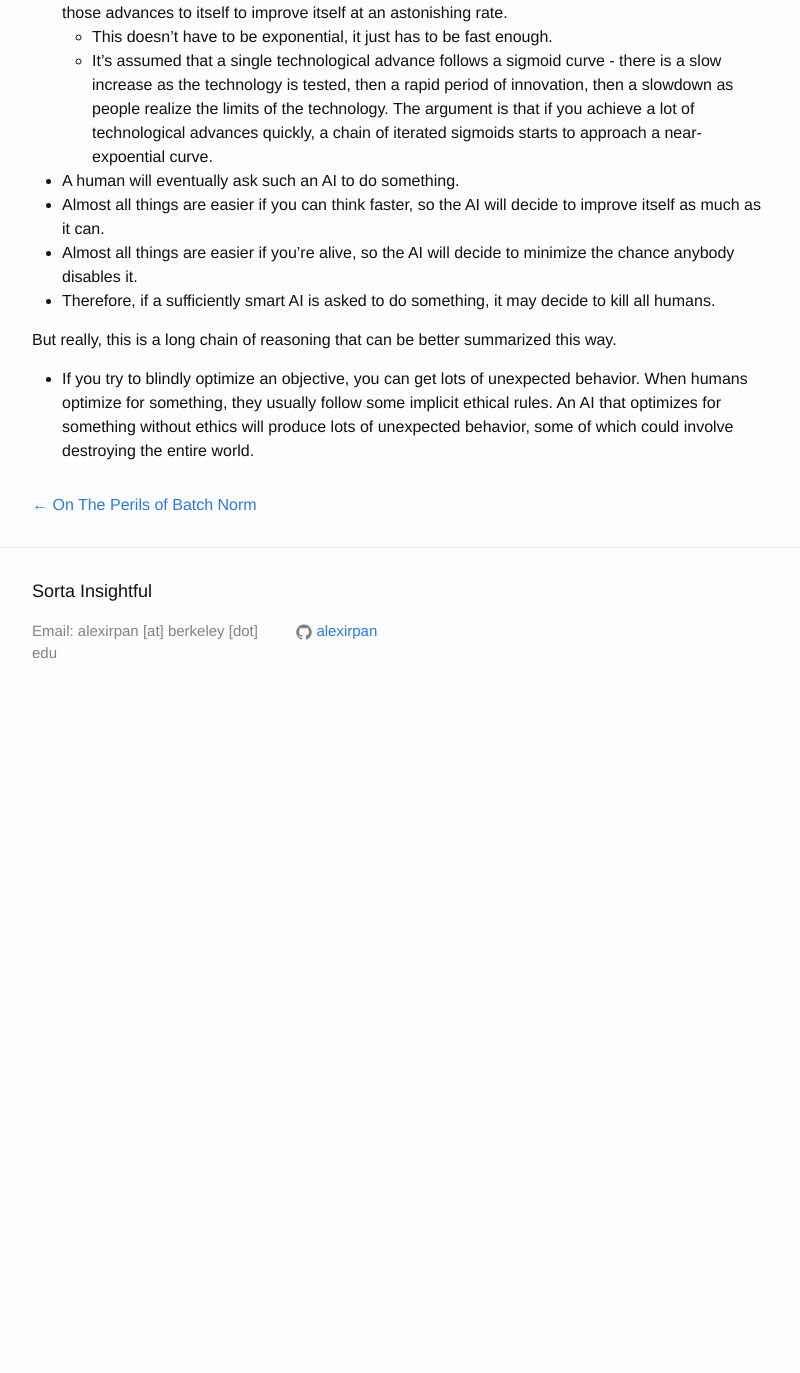
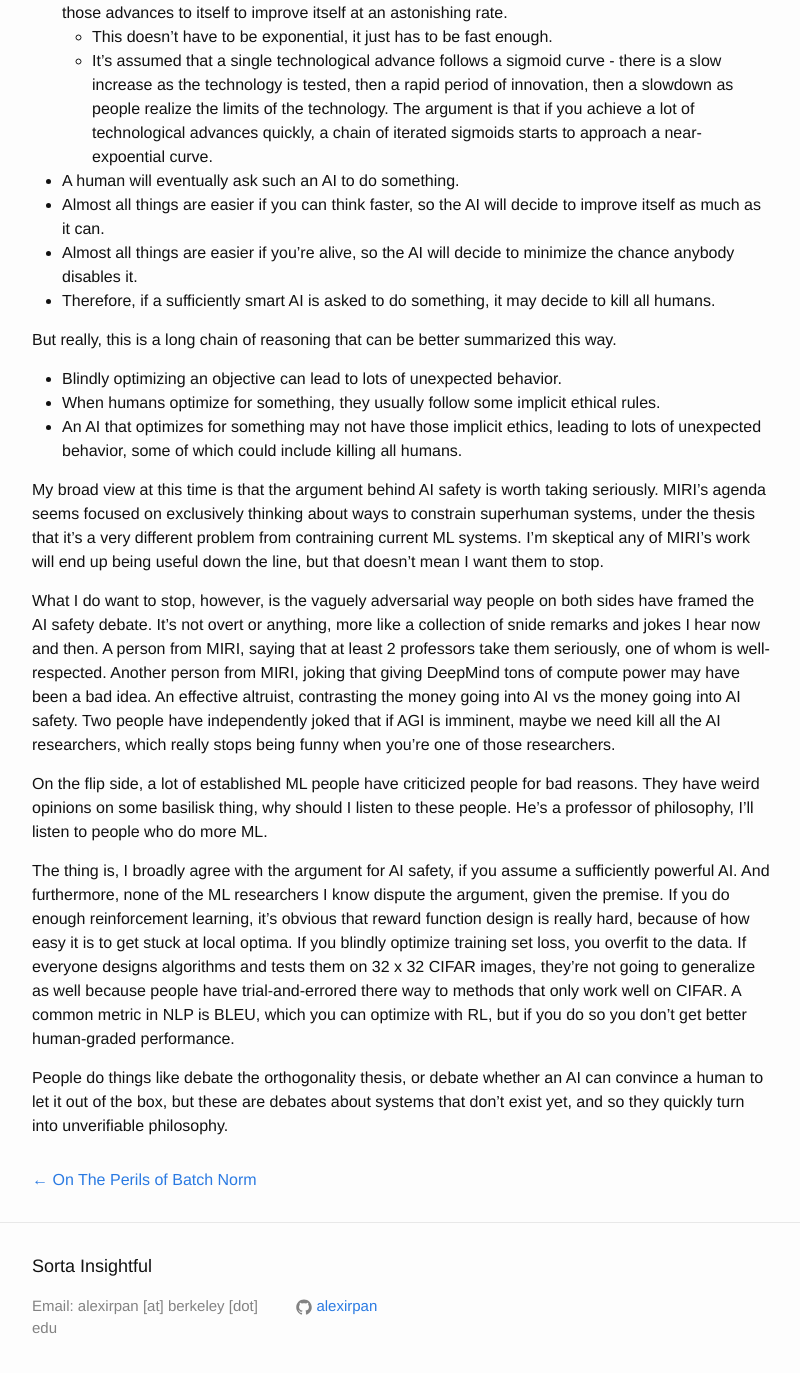
Before and after one commit to alexirpan/alexirpan.github.io, a Jekyll site: the page built from _posts/2017-05-02-ai-safety.markdown, in a window 1280 px wide and 1400 px high, scrolled down 3078 px. Shown: the top 1373 px of the window, without its empty margins (238-1038 px from the left). Built offline with Jekyll 4.4.1, drawn with Linux system fonts in a browser that asks for light colours; nearby versions of some CDN libraries; before the commit the page ends 3803 px from its top, so only the background shows below that.

Commit message:
Wrting on the BART

```diff
--- a/_posts/2017-05-02-ai-safety.markdown
+++ b/_posts/2017-05-02-ai-safety.markdown
@@ -191,8 +191,49 @@
 But really, this is a long chain of reasoning that can be better summarized
 this way.
 
-* If you try to blindly optimize an objective, you can get lots of unexpected
-behavior. When humans optimize for something, they usually follow some implicit
-ethical rules. An AI that optimizes for something without ethics will produce
-lots of unexpected behavior, some of which could involve destroying the
-entire world.
+* Blindly optimizing an objective can lead to lots of unexpected behavior.
+* When humans optimize for something, they usually follow some implicit
+ethical rules.
+* An AI that optimizes for something may not have those implicit ethics,
+leading to lots of unexpected behavior, some of which could include
+killing all humans.
+
+My broad view at this time is that the argument behind AI safety is worth
+taking seriously. MIRI's agenda seems focused on exclusively thinking
+about ways to constrain superhuman systems, under the thesis that it's a very
+different problem from contraining current ML systems. I'm skeptical any of
+MIRI's work will end up being useful down the line, but that doesn't mean
+I want them to stop.
+
+What I do want to stop, however, is the vaguely adversarial way people on both
+sides have framed the AI safety debate. It's not overt or anything, more like
+a collection of snide remarks and jokes I hear now and then. A person from MIRI,
+saying that at least 2 professors take them seriously, one of whom is
+well-respected. Another person from MIRI, joking that giving DeepMind tons
+of compute power may have been a bad idea. An effective altruist, contrasting
+the money going into AI vs the money going into AI safety. Two people have
+independently joked that if AGI is imminent, maybe we need kill all the AI
+researchers, which really stops being funny when you're one of those
+researchers.
+
+On the flip side, a lot of established ML people have criticized people
+for bad reasons. They have weird opinions on some basilisk thing,
+why should I listen to these people. He's a professor of philosophy, I'll
+listen to people who do more ML.
+
+The thing is, I broadly agree with the argument for AI safety, if you assume
+a sufficiently powerful AI. And furthermore, none of the ML researchers I know
+dispute the argument, given the premise.
+If you do enough reinforcement learning, it's
+obvious that reward function design is really hard, because of how easy it
+is to get stuck at local optima. If you blindly optimize training set loss,
+you overfit to the data. If everyone designs algorithms and tests them on
+32 x 32 CIFAR images, they're not going to generalize as well because people
+have trial-and-errored there way to methods that only work well on CIFAR.
+A common metric in NLP is BLEU, which you can optimize with RL, but if you
+do so you don't get better human-graded performance.
+
+People do things like debate the orthogonality thesis, or debate whether
+an AI can convince a human to let it out of the box, but these are debates
+about systems that don't exist yet, and so they quickly turn into unverifiable
+philosophy.
```
